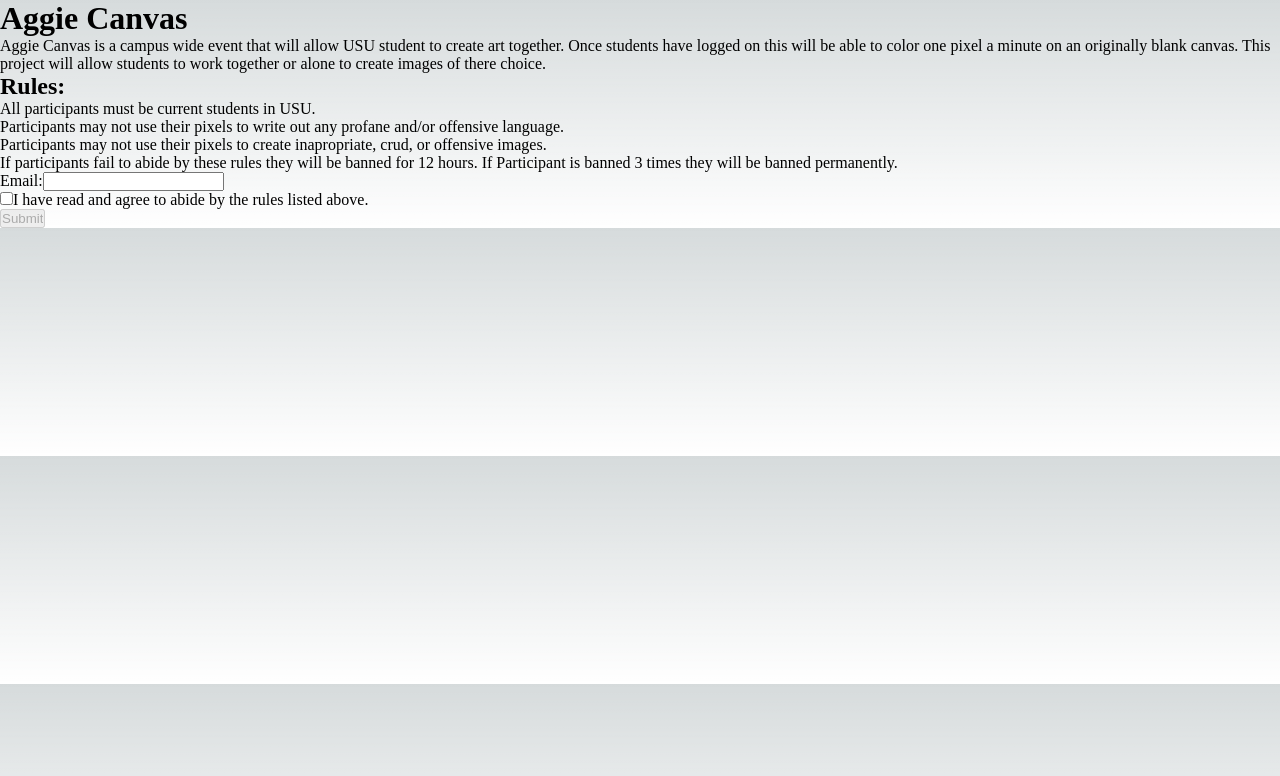
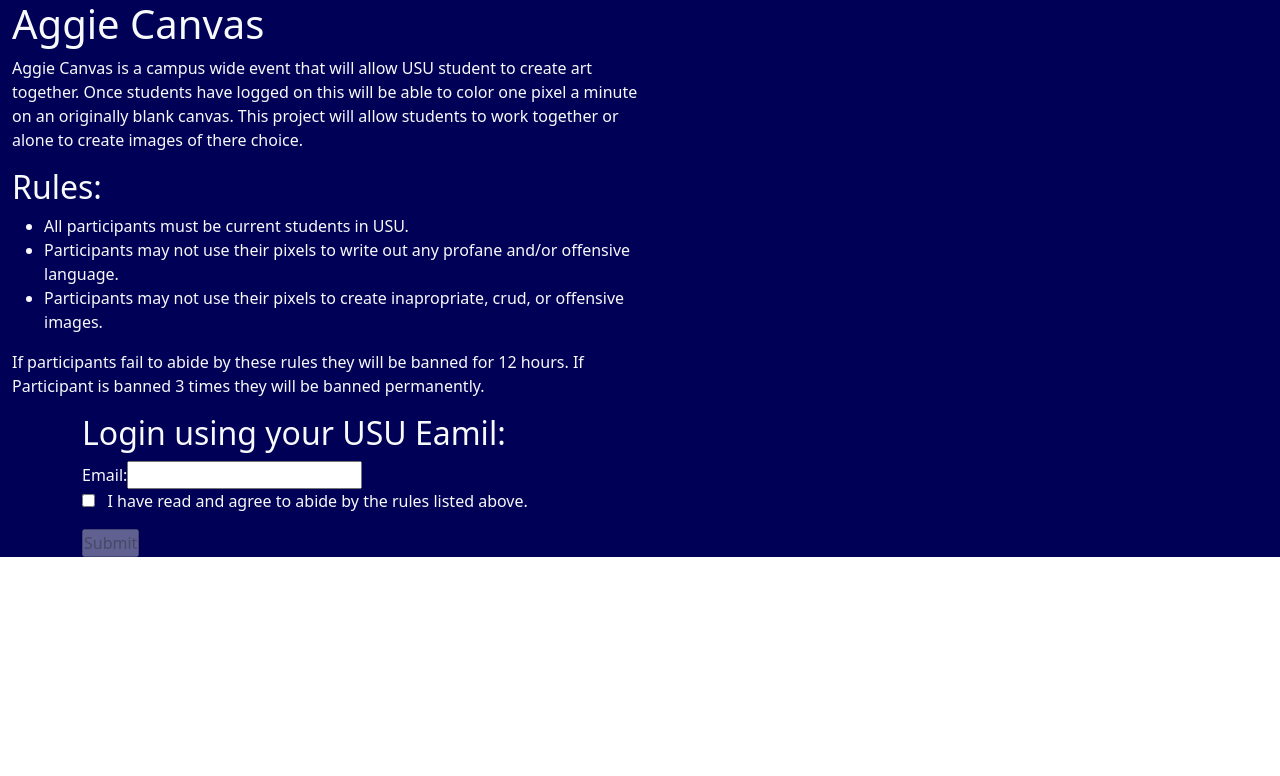
Before and after one commit to pharrison31415/aggiecanvas, a Next.js app: page / in a window 1280 px wide. Shown: the top 776 px of the page. Built offline with nearby package versions, Linux system fonts and the light colour scheme.

Commit message:
changed appearances

```diff
--- a/package.json
+++ b/package.json
@@ -9,6 +9,7 @@
     "lint": "next lint"
   },
   "dependencies": {
+    "bootstrap": "^5.2.3",
     "eslint": "8.36.0",
     "eslint-config-next": "13.2.4",
     "next": "13.2.4",
--- a/src/pages/_app.js
+++ b/src/pages/_app.js
@@ -1,5 +1,11 @@
 import '@/styles/globals.css'
+import "bootstrap/dist/css/bootstrap.min.css"; // Import bootstrap CSS
+import "../styles/globals.css";
+import { useEffect } from "react";
 
 export default function App({ Component, pageProps }) {
+  useEffect(() => {
+    require("bootstrap/dist/js/bootstrap.bundle.min.js");
+  }, []);
   return <Component {...pageProps} />
 }
--- a/src/pages/index.js
+++ b/src/pages/index.js
@@ -1,17 +1,36 @@
 import { useState } from "react";
+import Image from "next/image";
+import aggieBull from 'public/images/aggieBull.png'
 
 export default function Home() {
-  return (<div>
+  return (<div className="container-fluid text-light bgWrap" style={{backgroundColor: "#000057"}}>
             <h1>Aggie Canvas</h1>
+            <LoadImage />
             <AboutText />
             <Rules />
-            <SignIn />
+            <div className="container">
+              <SignIn />
+            </div>
           </div>
           );
 }
 
+function LoadImage() {
+  return (
+    <div>
+      <image
+        src={aggieBull}
+        alt="USU Bull Logo"
+        width="250px"
+        height="250px"
+        priority // lazy ,eager
+      />
+    </div>
+  )
+}
+
 function AboutText() {
-  return (<p>Aggie Canvas is a campus wide event that will allow USU student to create art together. Once students have logged on this will be able to color one pixel a minute
+  return (<p className="w-50">Aggie Canvas is a campus wide event that will allow USU student to create art together. Once students have logged on this will be able to color one pixel a minute
     on an originally blank canvas. This project will allow students to work together or alone to create images of there choice.
   </p>);
 }
@@ -20,12 +39,12 @@
   return(
     <div>
       <h2>Rules: </h2>
-      <ul>
+      <ul className="w-50">
           <li>All participants must be current students in USU.</li>
           <li>Participants may not use their pixels to write out any profane and/or offensive language.</li>
           <li>Participants may not use their pixels to create inapropriate, crud, or offensive images.</li>
       </ul>
-      <p>If participants fail to abide by these rules they will be banned for 12 hours. If Participant is banned 3 times they will be banned permanently.</p>
+      <p className="w-50">If participants fail to abide by these rules they will be banned for 12 hours. If Participant is banned 3 times they will be banned permanently.</p>
     </div>);
 }
 
@@ -60,7 +79,10 @@
 
   return(
       <div>
-          <form onSubmit={handleSubmit}>
+          <h2>Login using your USU Eamil:</h2>
+          <form
+            onSubmit={handleSubmit}
+            className="form-control-feedback has-success has-warning">
               <label>Email:
                 <input
                   type="email"
@@ -80,10 +102,11 @@
                 <p>
                 <input type="checkbox"
                         name="checkBox"
+                        className="checkbox"
                         value={inputs.checkBox || false}
                         onClick={onCheckBoxClick}
                 />
-                  I have read and agree to abide by the rules listed above.
+                  &nbsp;&nbsp;&nbsp;I have read and agree to abide by the rules listed above.
                 </p>
                 <input type="submit" value="Submit" disabled={isDisabled}/>
           </form>
```
Also changed, not shown: public/images/aggieBull.png (added), 1 other file (tests, documents, lock files or other folders).
